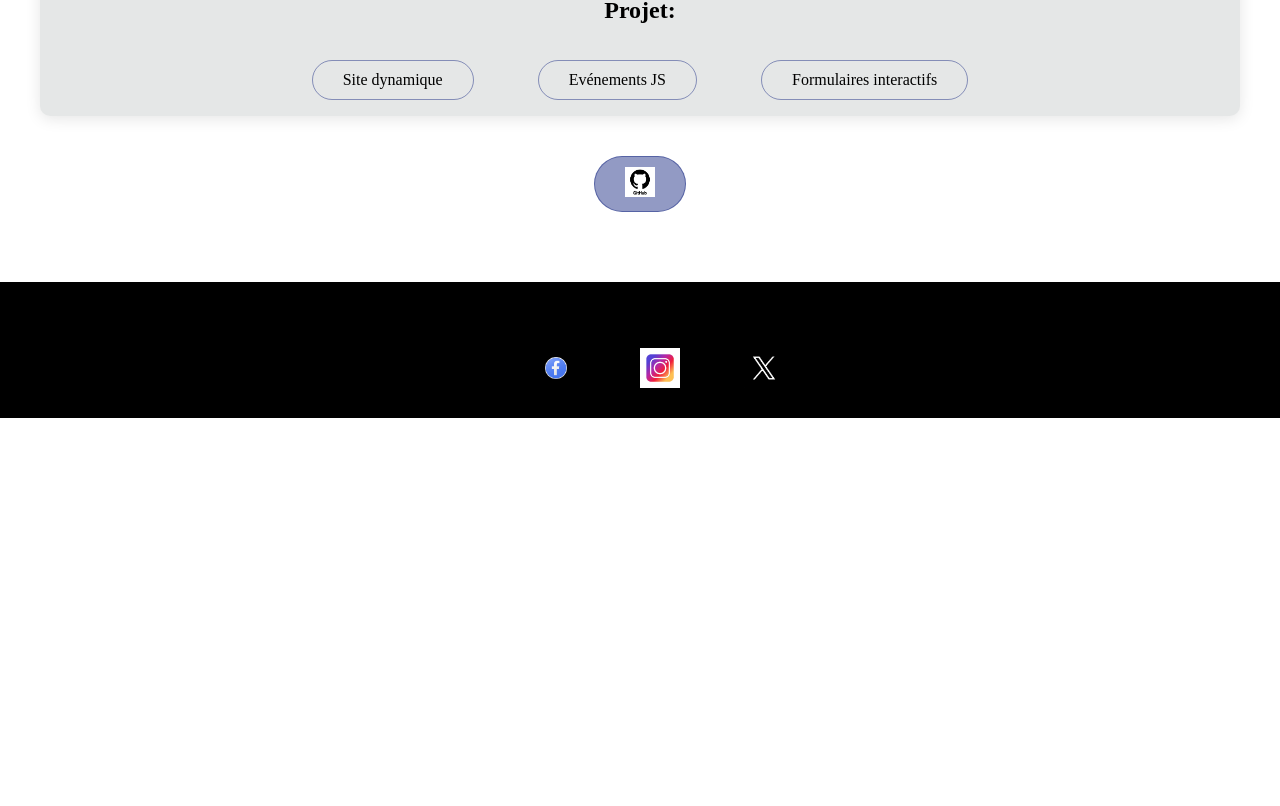
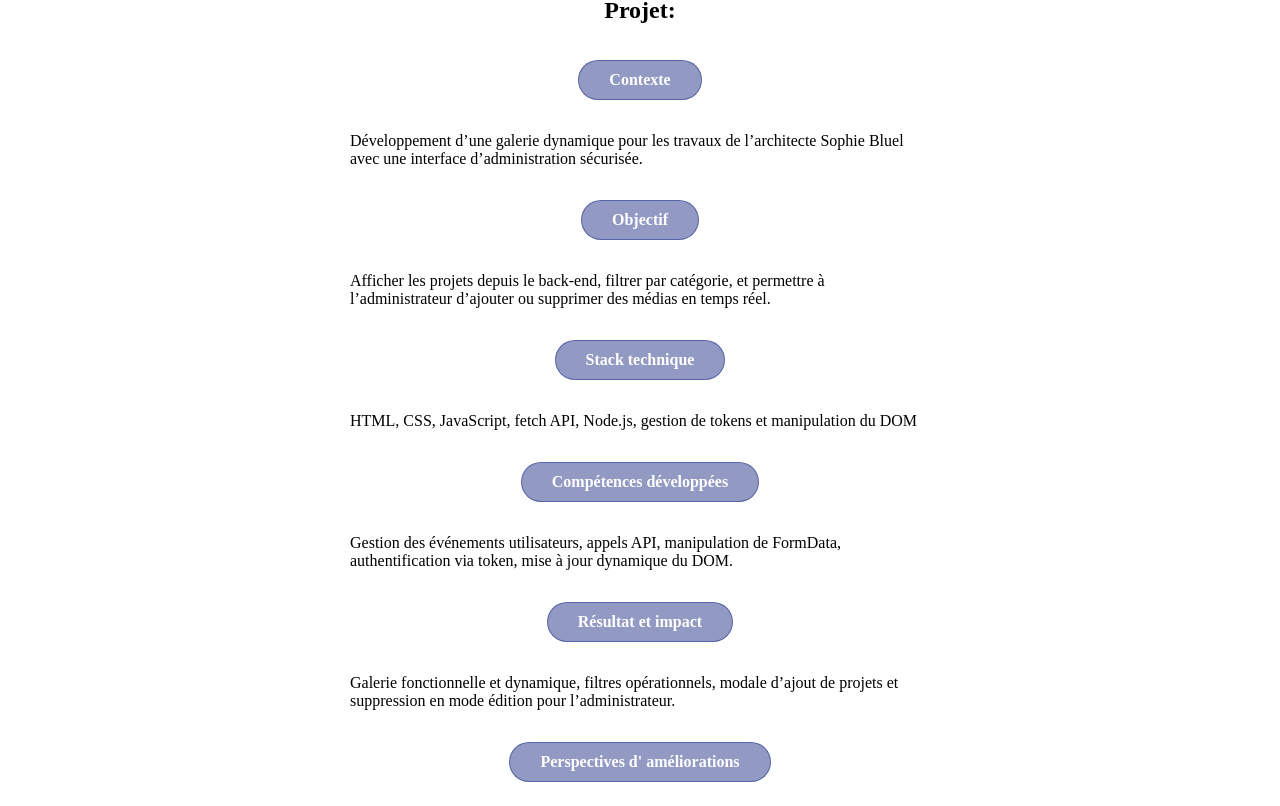
Before and after one commit to PierreSarciat/portfolio, a React (Vite) app: page /portfolio/bluel in a window 1280 px wide. Shown: the part 1034-1840 px from the top of the page. Before the commit the page ends 1452 px from the top, so only its background shows below. Built offline with nearby package versions, Linux system fonts and the light colour scheme.

Commit message:
architecture 2 projets

```diff
--- a/src/pages/bluel.jsx
+++ b/src/pages/bluel.jsx
@@ -3,6 +3,7 @@ import Button from "@components/button.jsx";
 import logoGitHub from "@images/logoGitHub.png";
 import "./pages.scss";
 import "./bluel.scss";
+
 
 const Bluel = () => {
     return (
@@ -20,15 +21,56 @@ const Bluel = () => {
                     <img src="/portfolio/mockup/bluel/bluel4.png" alt="Mockup Bluel" />
                     <img src="/portfolio/mockup/bluel/bluel5.png" alt="Mockup Bluel" />
                 </div>
+
+
+            </section>
+            <section>
                 <div className='mockupProject'>
                     <h2>Projet: </h2>
                     <ul>
-                        <li>Site dynamique</li>
-                        <li>Evénements JS</li>
-                        <li>Formulaires interactifs</li>
+                        <li><Button text="Contexte" /></li>
+                        <span className='pGrid'>
+                            <p></p>
+                            <p>Développement d’une galerie dynamique pour les travaux de l’architecte Sophie Bluel avec une interface d’administration sécurisée.</p>
+                            <p></p>
+                        </span>
+
+                        <li><Button text="Objectif" /></li>
+                        <span className='pGrid'>
+                            <p></p>
+                            <p>Afficher les projets depuis le back-end, filtrer par catégorie, et permettre à l’administrateur d’ajouter ou supprimer des médias en temps réel.</p>
+                            <p></p>
+                        </span>
+
+                        <li><Button text="Stack technique" /></li>
+                        <span className='pGrid'>
+                            <p></p>
+                            <p>HTML, CSS, JavaScript, fetch API, Node.js, gestion de tokens et manipulation du DOM</p>
+                            <p></p>
+                        </span>
+
+                        <li><Button text="Compétences développées" /></li>
+                        <span className='pGrid'>
+                            <p></p>
+                            <p>Gestion des événements utilisateurs, appels API, manipulation de FormData, authentification via token, mise à jour dynamique du DOM.</p>
+                            <p></p>
+                        </span>
+
+                        <li><Button text="Résultat et impact" /></li>
+                        <span className='pGrid'>
+                            <p></p>
+                            <p>Galerie fonctionnelle et dynamique, filtres opérationnels, modale d’ajout de projets et suppression en mode édition pour l’administrateur.</p>
+                            <p></p>
+                        </span>
+
+                        <li><Button text="Perspectives d' améliorations" /></li>
+                        <span className='pGrid'>
+                            <p></p>
+                            <p>Optimiser la synchronisation avec l’API, ajouter des animations pour les ajouts/suppressions et renforcer les validations de formulaire.</p>
+                            <p></p>
+                        </span>
                     </ul>
                 </div>
-
             </section>
             <div className='buttonBluel'>
                 <Button img={logoGitHub} alt="GitHub" href="https://github.com/PierreSarciat/projet3.git" target="_blank" rel="noopener noreferrer" />
--- a/src/pages/bluel.scss
+++ b/src/pages/bluel.scss
@@ -1,5 +1,44 @@
-.buttonBluel{
+.buttonBluel {
     display: flex;
     justify-content: center;
     padding: 30px;
 }
+
+.mockupProject {
+  display: flex;
+  flex-direction: column;
+  align-items: center;
+  margin: 10px;
+
+  h2 {
+    margin-bottom: 20px;
+    text-align: center;
+  }
+
+  ul {
+    display: flex;
+    flex-direction: column;
+    list-style: none;
+    padding: 0;
+    gap: 2rem;
+    width: 100%;
+  }
+
+  li {
+    display: flex;
+    flex-direction: column;
+    align-items: center;
+    text-align: center;
+  }
+
+  .pGrid {
+    display: grid;
+    grid-template-columns: 1fr 2fr 1fr;
+    gap: 10px;
+    width: 100%;
+
+    p {
+      margin: 0;
+    }
+  }
+}
--- a/src/pages/home.jsx
+++ b/src/pages/home.jsx
@@ -73,7 +73,7 @@ const Home = () => {
                             key={index}
                             img={proj.img}
                             title={proj.title}
-                            description={proj.description}
+                            alt={proj.alt}
                             link={proj.link}
                         />
                     ))}
--- a/src/pages/kasa.jsx
+++ b/src/pages/kasa.jsx
@@ -21,15 +21,55 @@ const Kasa = () => {
                     <img src="/portfolio/mockup/kasa/kasa4.png" alt="Mockup Kasa" />
                     <img src="/portfolio/mockup/kasa/kasa5.png" alt="Mockup Kasa" />
                 </div>
+
+            </section>
+            <section>
                 <div className='mockupProject'>
                     <h2>Projet: </h2>
                     <ul>
-                        <li>Interface React</li>
-                        <li>Navigation React Router</li>
-                        <li>Style Sass</li>
+                        <li><Button text="Contexte" /></li>
+                        <span className='pGrid'>
+                            <p></p>
+                            <p></p>
+                            <p></p>
+                        </span>
+
+                        <li><Button text="Objectif" /></li>
+                        <span className='pGrid'>
+                            <p></p>
+                            <p></p>
+                            <p></p>
+                        </span>
+
+                        <li><Button text="Stack technique" /></li>
+                        <span className='pGrid'>
+                            <p></p>
+                            <p></p>
+                            <p></p>
+                        </span>
+
+                        <li><Button text="Compétences développées" /></li>
+                        <span className='pGrid'>
+                            <p></p>
+                            <p></p>
+                            <p></p>
+                        </span>
+
+                        <li><Button text="Résultat et impact" /></li>
+                        <span className='pGrid'>
+                            <p></p>
+                            <p></p>
+                            <p></p>
+                        </span>
+
+                        <li><Button text="Perspectives d' améliorations" /></li>
+                        <span className='pGrid'>
+                            <p></p>
+                            <p></p>
+                            <p></p>
+                        </span>
                     </ul>
                 </div>
-
             </section>
             <div className='buttonKasa'>
                 <Button img={logoGitHub} alt="GitHub" href="https://github.com/PierreSarciat/Kasa-immobilier.git" target="_blank" rel="noopener noreferrer" />
--- a/src/pages/pages.scss
+++ b/src/pages/pages.scss
@@ -30,23 +30,39 @@
         display: flex;
         flex-direction: column;
         align-items: center;
-        margin:10px;
+        margin: 10px;
+
+        h2 {
+            margin-bottom: 20px;
+            text-align: center;
+        }
 
         ul {
+            display: flex;
+            flex-direction: column;
             list-style: none;
             padding: 0;
-            display: flex;
-            gap: 4rem;
+            gap: 2rem;
+            width: 100%;
         }
 
         li {
-            border-radius: 50px;
-            padding: 10px 30px;
-            border: 1px solid rgba(14, 31, 124, 0.4509803922);
+            display: flex;
+            flex-direction: column;
+            align-items: center;
             text-align: center;
         }
 
+        .pGrid {
+            display: grid;
+            grid-template-columns: 1fr 2fr 1fr;
+            gap: 10px;
+            width: 100%;
 
+            p {
+                margin: 0;
+            }
+        }
     }
 
 }
@@ -55,6 +71,7 @@
 
 
     .mockupContent {
+
         .mockup,
         .mockupProject ul {
             display: flex;
```
Lines whose indentation alone changed are shown as unchanged.
